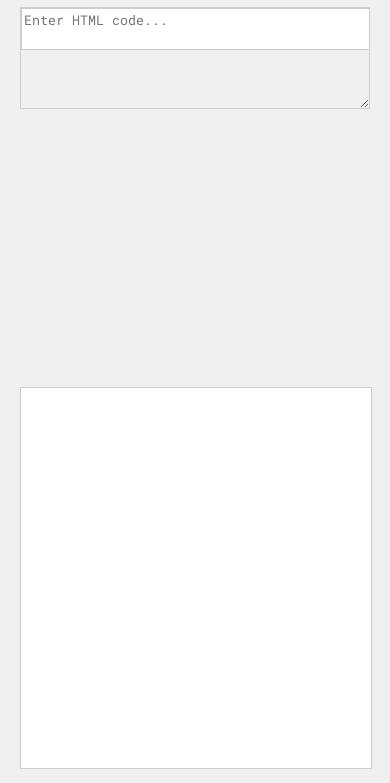
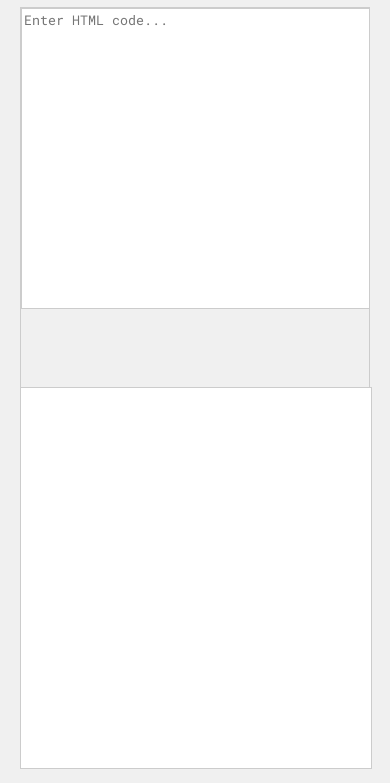
Before and after one commit to Priest-tz/Scribble, a plain HTML site: page index.html in a window 390 px wide. Shown: the part 61-844 px from the top of the page. Drawn offline with Linux system fonts and the light colour scheme.

Commit message:
Responsive design

```diff
--- a/style.css
+++ b/style.css
@@ -108,6 +108,11 @@ font-family: "Roboto Mono", monospace;
     height: 50%;
   }
 
+  .pane {
+    height: 70vh;
+    resize: none;
+  }
+
   .tab-container{
     flex-direction: row;
   }
```
